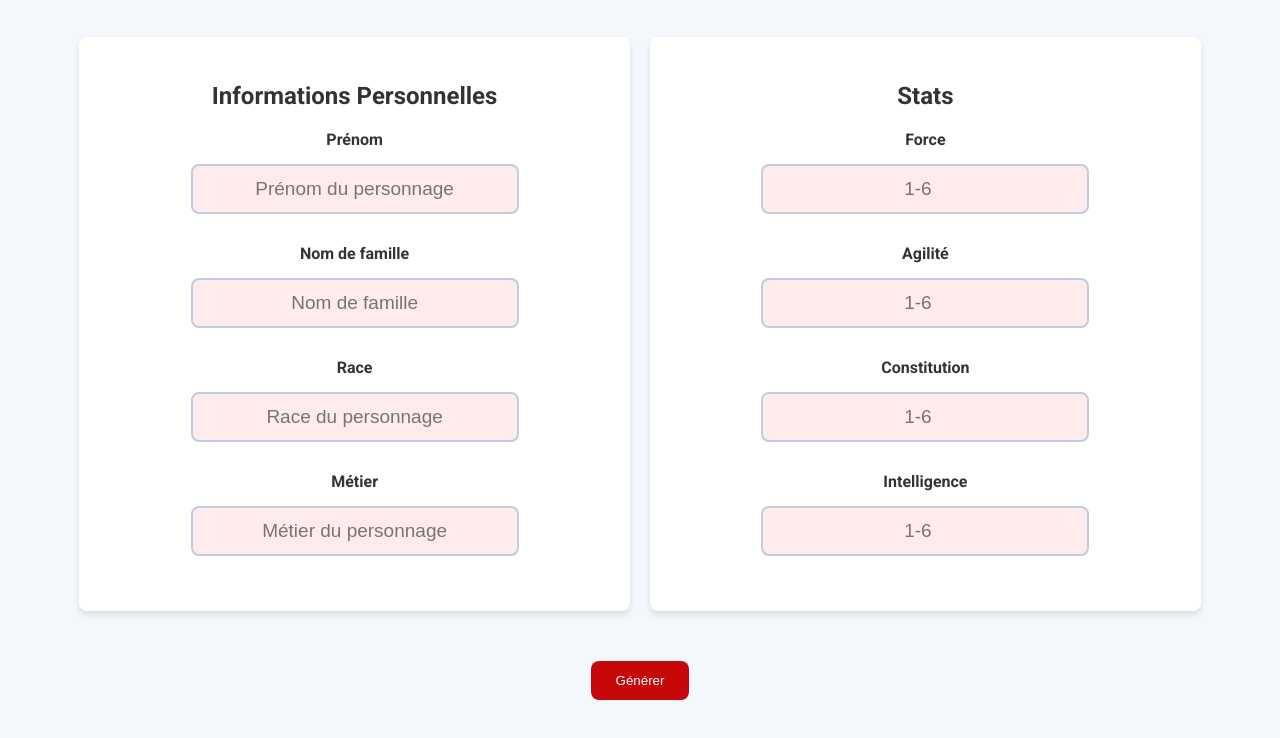
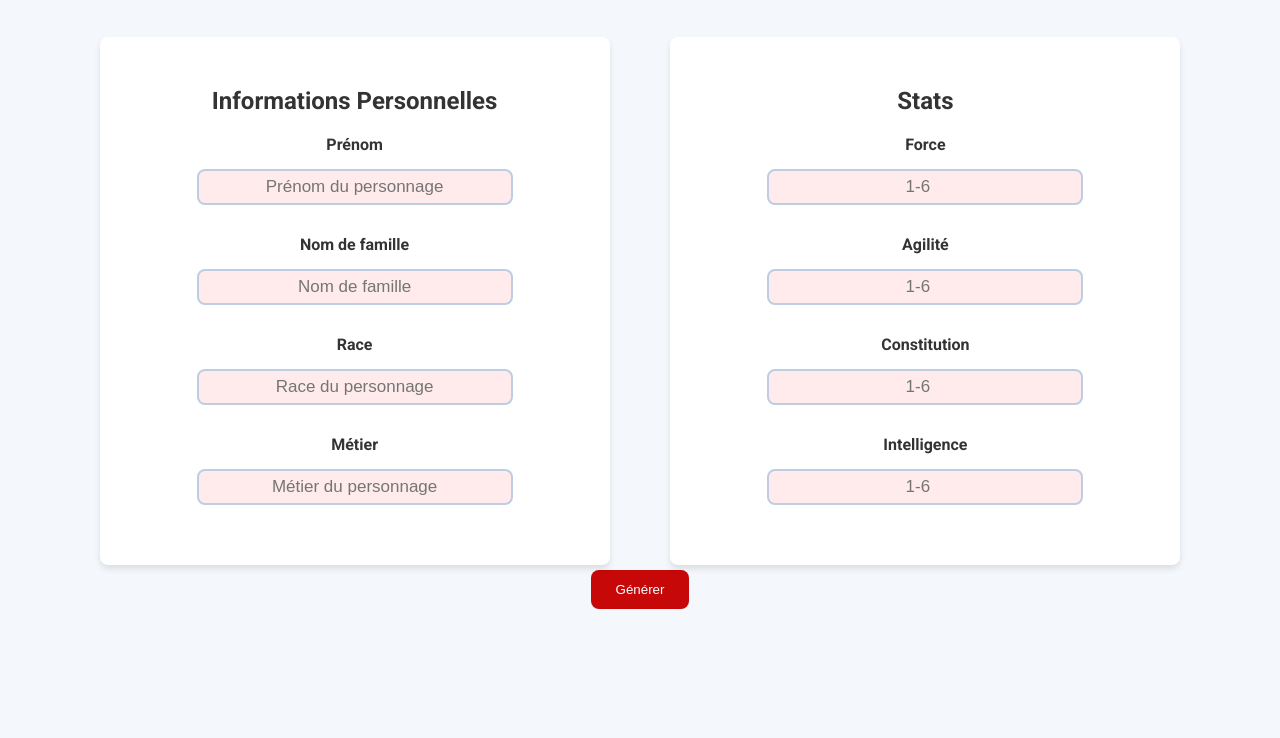
Before and after one commit to Broannn/MedievalCharacterCreator, a website: page public/index.html in a window 1280 px wide. Shown: the part 90-828 px from the top of the page. Drawn offline with Linux system fonts and the light colour scheme.

Commit message:
small corrections style.css

```diff
--- a/public/style.css
+++ b/public/style.css
@@ -29,7 +29,7 @@ input[type="text"],
 input[type="number"] {
     width: 100%;
     max-width: 300px;
-    padding: 12px;
+    padding: 6px;
     margin: 10px 0;
     border: 2px solid #BECDE2;
     border-radius: 8px;
@@ -46,7 +46,7 @@ button {
     border: none;
     border-radius: 8px;
     cursor: pointer;
-    margin: 30px auto 0;
+    margin: 5px auto 0;
     transition: background-color 0.3s ease;
 }
 
@@ -69,12 +69,14 @@ button:hover {
     background: #fff;
     border-radius: 8px;
     box-shadow: 0 4px 6px rgba(0,0,0,0.1);
-    padding: 25px;
+    padding: 30px; /* Réduit le padding pour diminuer la taille */
     margin: 0 0 20px;
     text-align: center;
+    max-width: 450px; /* Ajout d'une largeur maximale pour rendre les boîtes plus compactes */
+    margin: auto; /* Centre le*/
 }
 
 input[readonly] {
-    font-size: 19px;
+    font-size: 17px;
     font-weight: 500;
 }
```
